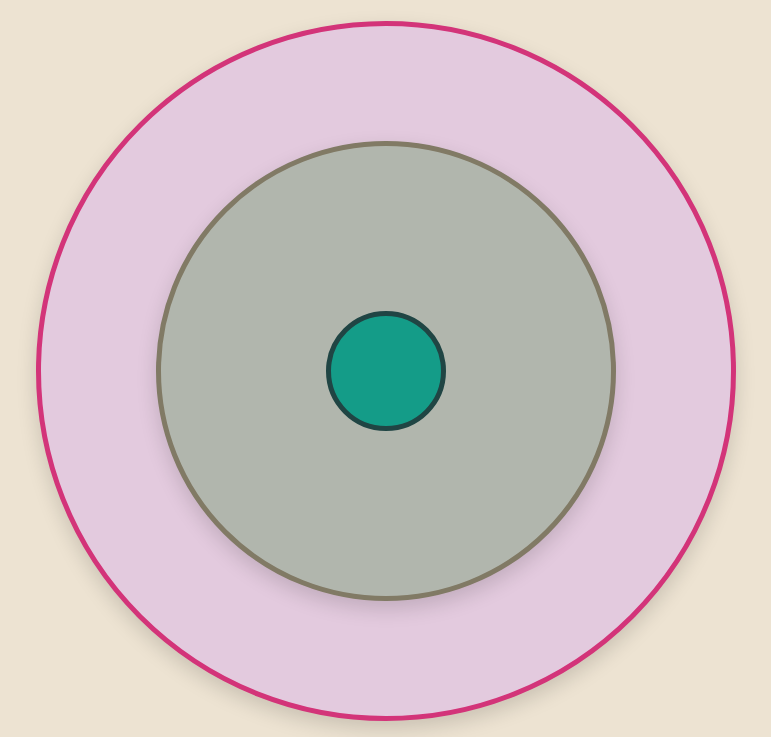
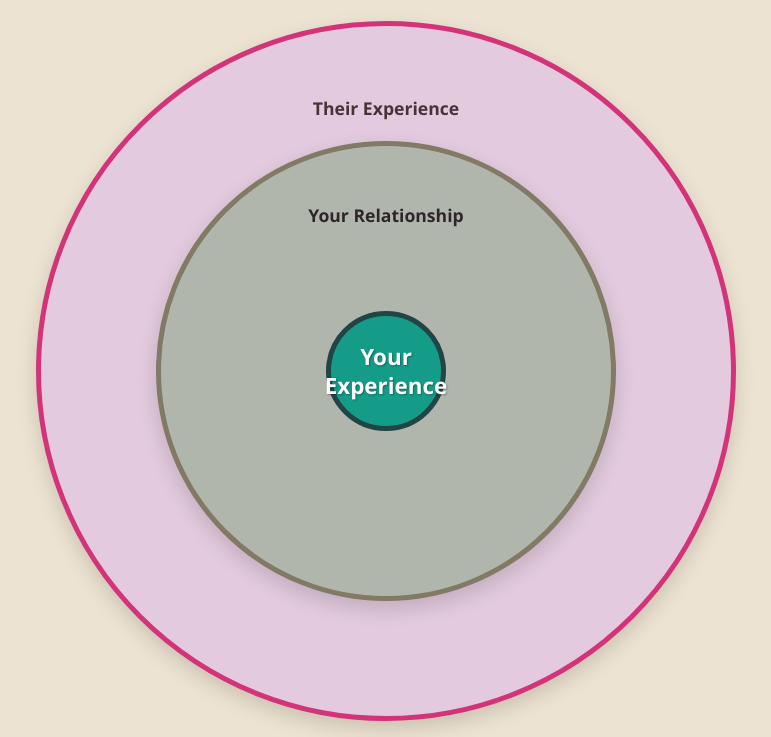
Before and after one commit to mgmacri/making-space, a plain HTML site: page index.html in a window 1280 px wide. Shown: the part 147-884 px from the top of the page, without its empty margins (254-1025 px from the left). Drawn offline with Linux system fonts and the light colour scheme.

Commit message:
Fix HTML structure and update script content
Altered labels

```diff
--- a/index.html
+++ b/index.html
@@ -294,8 +294,11 @@
     <script>
         const THEM_STATE_HTML = `
             <div class="layer layer-3 them-3">
+                <p class="layer-text layer-text-3">Your Experience</span></p>
                 <div class="layer layer-2 them-2">
+                    <p class="layer-text layer-text-2">Your Relationship</p>
                     <div class="layer layer-1 them-1">
+                        <p class="layer-text layer-text-1">Their Experience</p>
                     </div>
                 </div>
             </div>
@@ -303,8 +306,11 @@
 
         const YOU_STATE_HTML = `
             <div class="layer layer-3 you-3">
+                <p class="layer-text layer-text-3">Their Experience</p>
                 <div class="layer layer-2 you-2">
+                    <p class="layer-text layer-text-2">Your Relationship</p>
                     <div class="layer layer-1 you-1">
+                        <p class="layer-text layer-text-1">Your Experience</p>
                     </div>
                 </div>
             </div>
```
